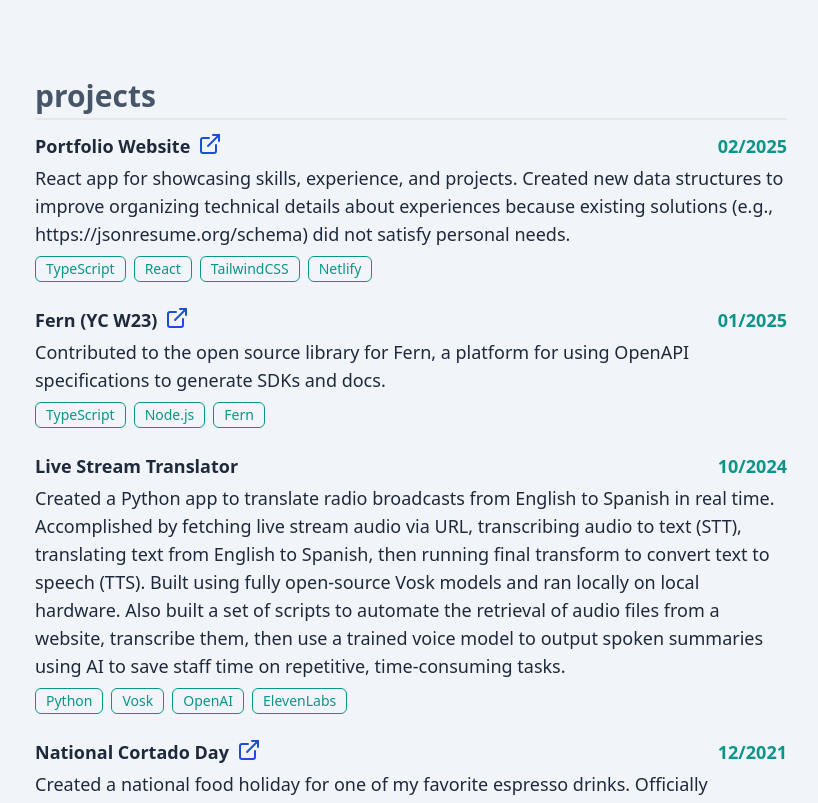
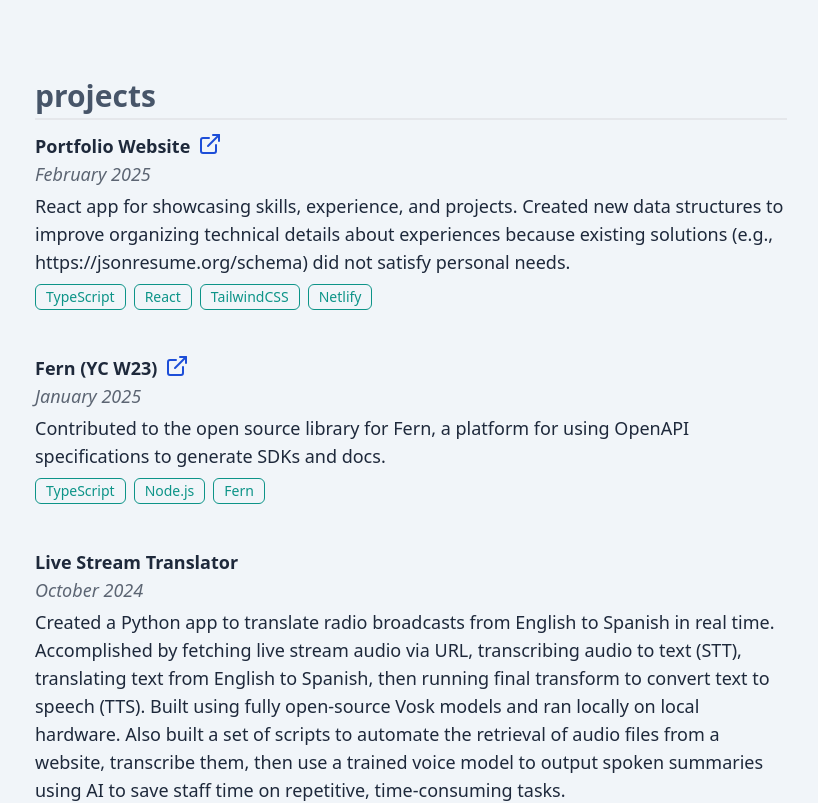
Before and after one commit to thechori/ryanteodoro.com-v2-frontend, a React (Vite) app: page / in a window 1280 px wide. Shown: the part 4802-5605 px from the top of the page, without its empty margins (421-1239 px from the left). Built offline with nearby package versions, Linux system fonts and the light colour scheme.

Commit message:
increase font size of title/date range for experiences and projects, tweak spacing of misc items

```diff
--- a/src/components/experiences/index.tsx
+++ b/src/components/experiences/index.tsx
@@ -43,7 +43,7 @@ const Experiences = () => {
             {experience.roles.map((role, index) => (
               <div key={index}>
                 <div className="flex  mb-1">
-                  <div className="opacity-70 italic text-sm md:text-base">
+                  <div className="opacity-70 italic md:text-base">
                     {role.title}, {format(role.startDate, "MM/yyyy")} -{" "}
                     {role.endDate ? format(role.endDate, "MM/yyyy") : "Present"}
                   </div>
--- a/src/components/projects/index.tsx
+++ b/src/components/projects/index.tsx
@@ -7,9 +7,10 @@ import { projects } from "../../data/projects";
 const Projects = () => (
   <section id="projects" className="mb-10 sm:mb-12 md:mb-20">
     <h2 className="text-3xl font-bold mb-3 pb-1 border-b-2">projects</h2>
+
+    <div className="flex flex-col gap-5">
       {projects.map((project, index) => (
         <div key={index} className="mb-6">
-        <div className="flex justify-between items-center mb-1">
           <div className="flex items-center">
             <div className="font-semibold pr-2">{project.title}</div>
             {project.url && (
@@ -22,10 +23,8 @@ const Projects = () => (
               </a>
             )}
           </div>
-
-          <div className="font-semibold text-teal-600">
-            {format(project.date, "MM/yyyy")}
-          </div>
+          <div className="italic opacity-70 pb-1">
+            {format(project.date, "MMMM yyyy")}
           </div>
 
           <div>{project.description}</div>
@@ -38,8 +37,7 @@ const Projects = () => (
           </div>
         </div>
       ))}
-
-    {/* <Button title="see all projects" className="my-2" variant="outline" /> */}
+    </div>
   </section>
 );
 
```
Lines whose indentation alone changed are shown as unchanged.
